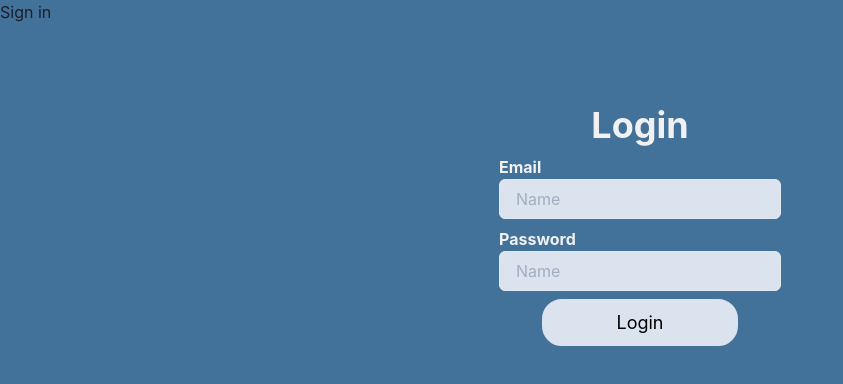
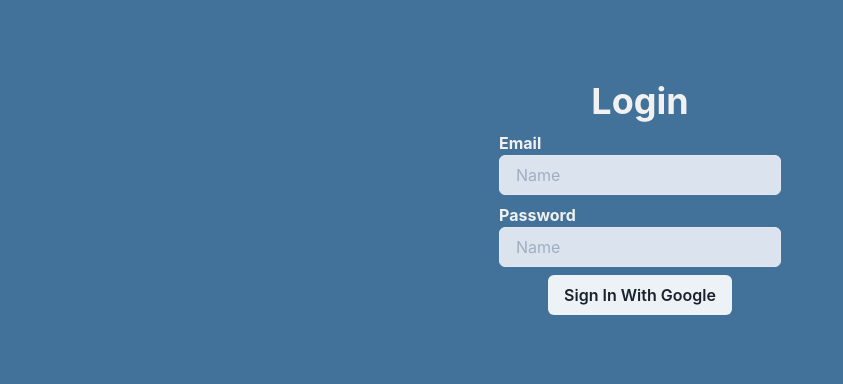
Before and after one commit to cvxluo/junior-design-project, a Next.js app: page /login in a window 1280 px wide. Shown: the top 384 px of the page, without its empty margins (0-843 px from the left). Built offline with nearby package versions, Linux system fonts and the light colour scheme; no server answers.

Commit message:
Upgraded Next and set up auth

```diff
--- a/package.json
+++ b/package.json
@@ -25,14 +25,14 @@
     "@emotion/styled": "^11.8.1",
     "framer-motion": "^6.3.0",
     "mongoose": "^6.6.0",
-    "next": "^12.1.5",
+    "next": "^12.3.1",
     "next-auth": "^4.12.2",
     "react": "18.0.0",
     "react-dom": "18.0.0"
   },
   "devDependencies": {
     "eslint": "8.13.0",
-    "eslint-config-next": "12.1.5",
+    "eslint-config-next": "^12.3.1",
     "eslint-config-prettier": "^8.5.0",
     "eslint-plugin-prettier": "^4.0.0",
     "husky": "^4.3.8",
--- a/src/middleware.js
+++ b/src/middleware.js
@@ -1 +1,3 @@
 export { default } from "next-auth/middleware";
+
+export const config = { matcher: ["/", "/guidelines", "/profile", "/reports"] };
--- a/src/screens/Login/Login.jsx
+++ b/src/screens/Login/Login.jsx
@@ -12,11 +12,8 @@ import urls from "utils/urls";
 import { useSession, signIn, signOut } from "next-auth/react";
 
 export default function Login() {
-  const { data: session } = useSession();
-  console.log(session);
   return (
     <Box backgroundColor="blue">
-      <button onClick={() => signIn()}>Sign in</button>
       <VStack m="10vh">
         <Heading color="lightgray">Login</Heading>
         <Box align="start">
@@ -32,22 +29,9 @@ export default function Login() {
           <Input backgroundColor="lightblue" placeholder="Name" />
         </Box>
 
-        <NextLink href={urls.pages.home} passHref>
-          <Link
-            backgroundColor="lightblue"
-            borderStyle="solid"
-            borderWidth={10}
-            borderColor="lightblue"
-            margin="1em 2em"
-            padding="0 4em"
-            borderRadius={20}
-            color="black"
-          >
-            <Text display="block" fontSize={18} margin="0em" textAlign="center">
-              Login
-            </Text>
-          </Link>
-        </NextLink>
+        <Button onClick={() => signIn("google", { callbackUrl: "/" })}>
+          Sign In With Google
+        </Button>
       </VStack>
     </Box>
   );
--- a/src/screens/Profile/Profile.jsx
+++ b/src/screens/Profile/Profile.jsx
@@ -14,7 +14,7 @@ import NextLink from "next/link";
 import NavBar from "../../components/NavBar/NavBar";
 
 import urls from "utils/urls";
-import { useSession, signOut } from "next-auth/react";
+import { signOut } from "next-auth/react";
 
 const infoExample = {
   title: "General Guidelines",
@@ -32,8 +32,6 @@ export default function Profile() {
     e.preventDefault();
     signOut();
   };
-  const { data: session } = useSession();
-  console.log(session);
   return (
     <Box backgroundColor="blue">
       <NavBar />
```
Also changed, not shown: 1 other file (tests, documents, lock files or other folders).
